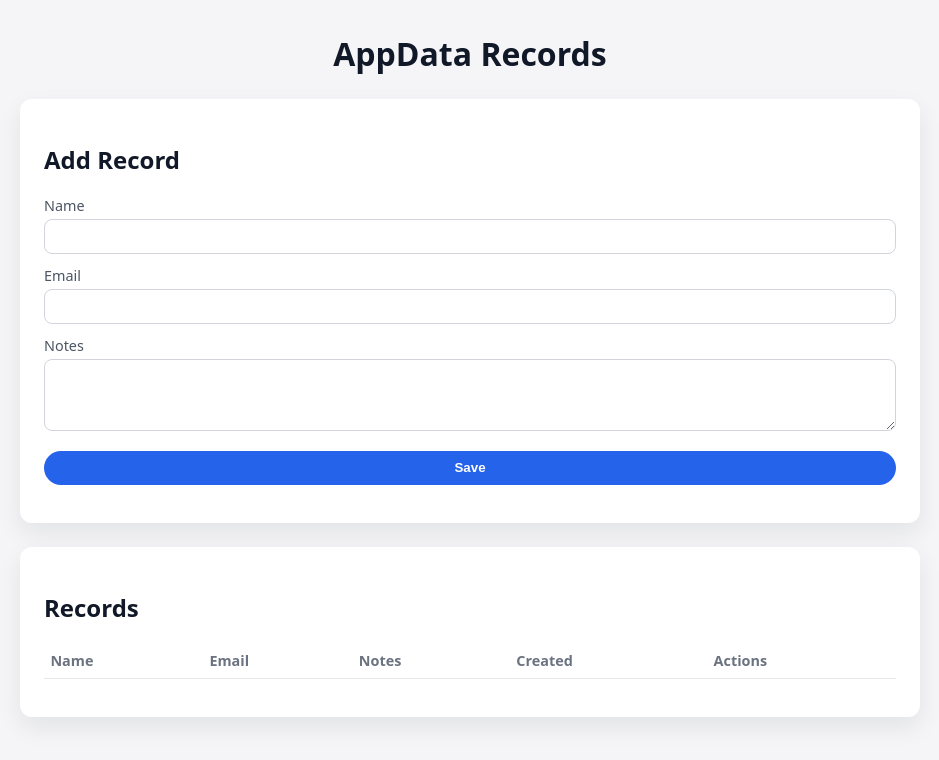
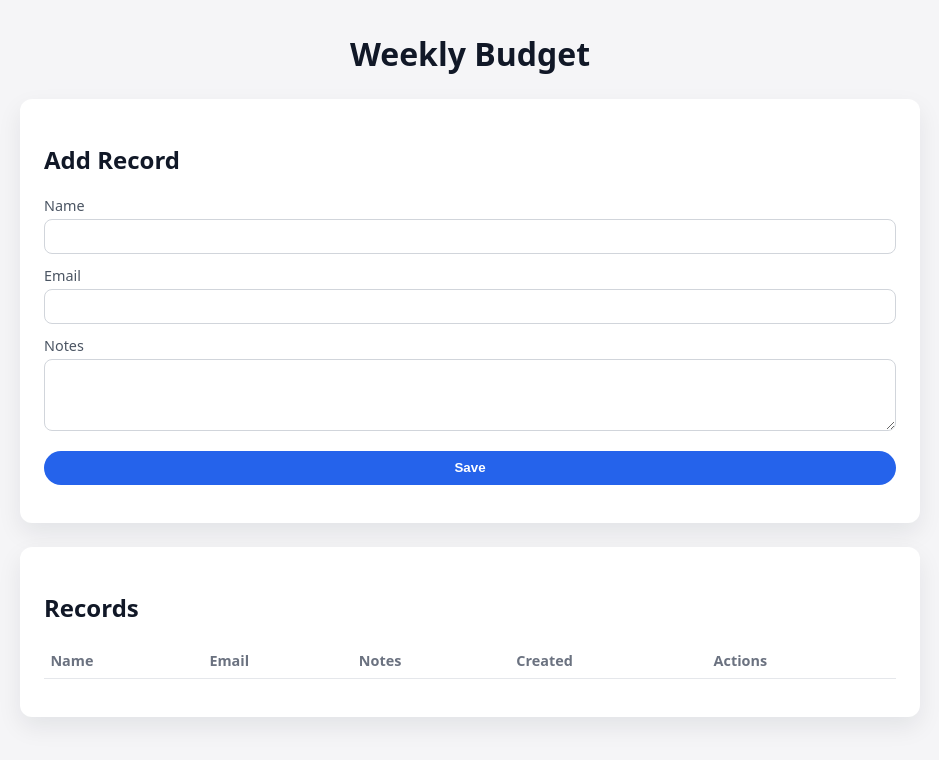
Before and after one commit to warrinerben/ebw_budget, a plain HTML site: page public/index.html in a window 1280 px wide. Shown: the whole page, without its empty margins (170-1109 px from the left). Drawn offline with Linux system fonts and the light colour scheme.

Commit message:
Update HTML files

```diff
--- a/public/index.html
+++ b/public/index.html
@@ -2,12 +2,12 @@
 <html lang="en">
 <head>
   <meta charset="UTF-8" />
-  <title>Simple App – AppData</title>
+  <title>Weekly Budget</title>
   <link rel="stylesheet" href="styles.css" />
 </head>
 <body>
   <main class="container">
-    <h1>AppData Records</h1>
+    <h1>Weekly Budget</h1>
 
     <section class="card">
       <h2>Add Record</h2>
```
